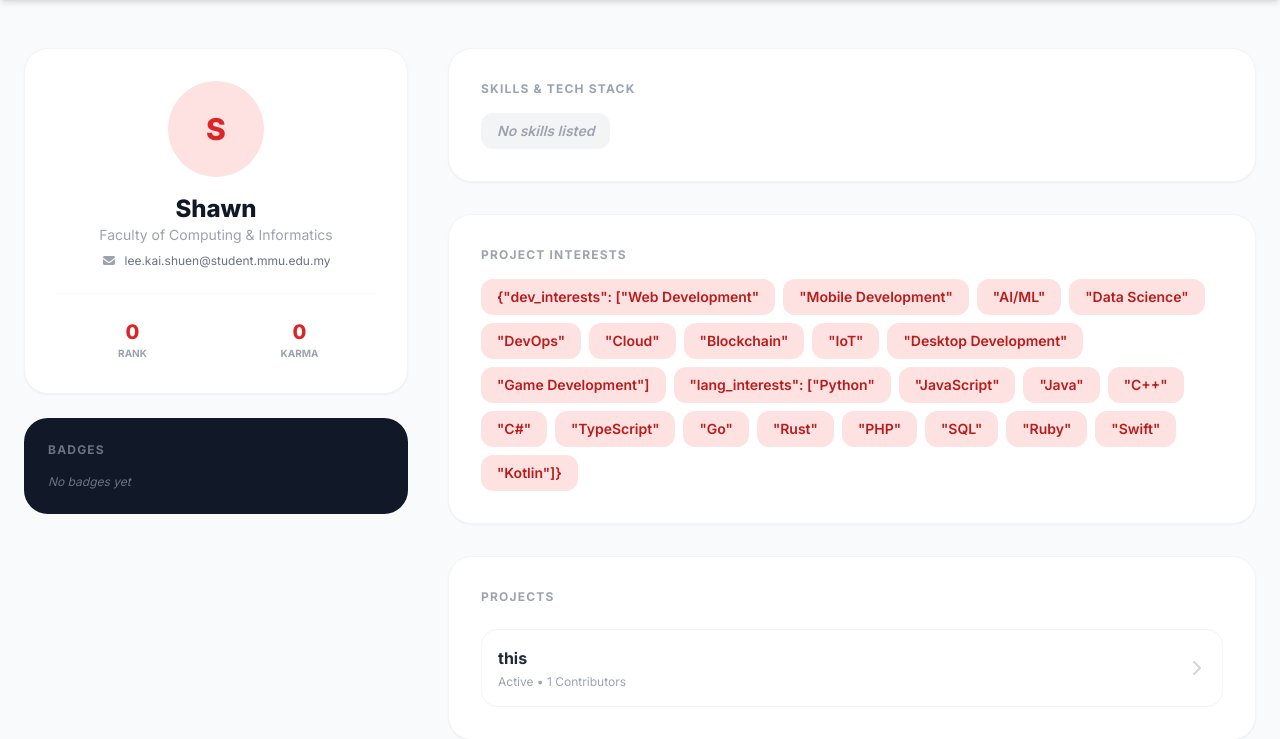
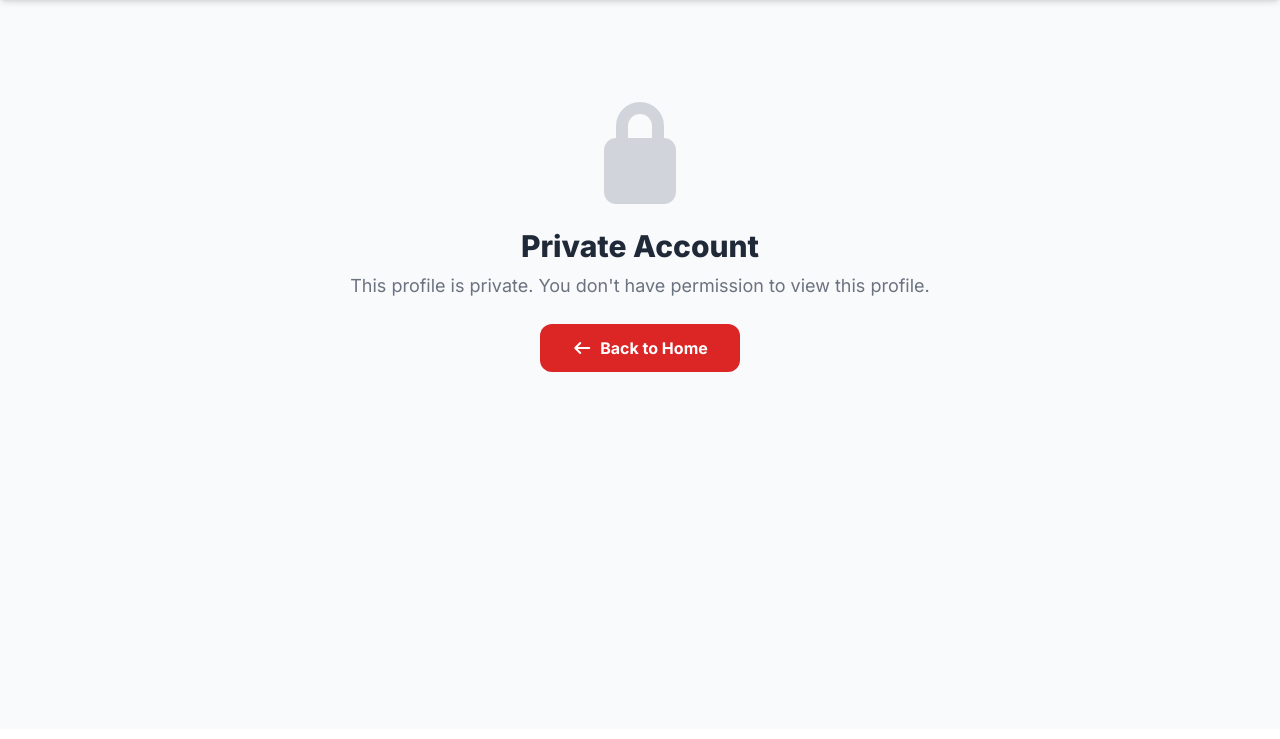
Before and after one commit to ShawnLee0917/Mini-IT-Project-MMU-OSS-Project-Directory-Team-Tinder--Group-25, a Flask app: page /user/3 in a window 1280 px wide. Shown: the part 71-810 px from the top of the page. After the commit the page ends 443 px from the top, so only its background shows below. Run offline with Flask 3, Linux system fonts and the light colour scheme; data comes from the database, SQL or seed files in the repository; data that the repository does not hold is empty; some libraries are stand-ins or nearby versions.

Commit message:
updated code

```diff
--- a/website/templates/User_Profile.html
+++ b/website/templates/User_Profile.html
@@ -148,8 +148,23 @@
     </nav>
 
     <main class="container mx-auto px-6 py-12 fade-in">
+        <!-- Private Profile Message -->
+        {% if show_private_message %}
+            <div class="flex flex-col items-center justify-center min-h-96">
+                <div class="text-center">
+                    <i class="fas fa-lock text-gray-300 text-8xl mb-6"></i>
+                    <h2 class="text-3xl font-black text-gray-800 mb-2">Private Account</h2>
+                    <p class="text-gray-500 text-lg mb-6">
+                        This profile is private. You don't have permission to view this profile.
+                    </p>
+                    <a href="{{ url_for('views.home') }}" class="inline-block bg-red-600 hover:bg-red-700 text-white font-bold py-3 px-8 rounded-xl transition">
+                        <i class="fas fa-arrow-left mr-2"></i>Back to Home
+                    </a>
+                </div>
+            </div>
+        {% else %}
+        <!-- Public Profile -->
         <div class="grid grid-cols-1 lg:grid-cols-3 gap-10">
-
             <div class="space-y-6">
                 <div class="bg-white p-8 rounded-3xl shadow-sm border border-gray-100 text-center">
                     <div class="relative w-24 h-24 mx-auto mb-4">
@@ -246,6 +261,7 @@
                 </section>
             </div>
         </div>
+        {% endif %}
     </main>
 
     <script>
```
